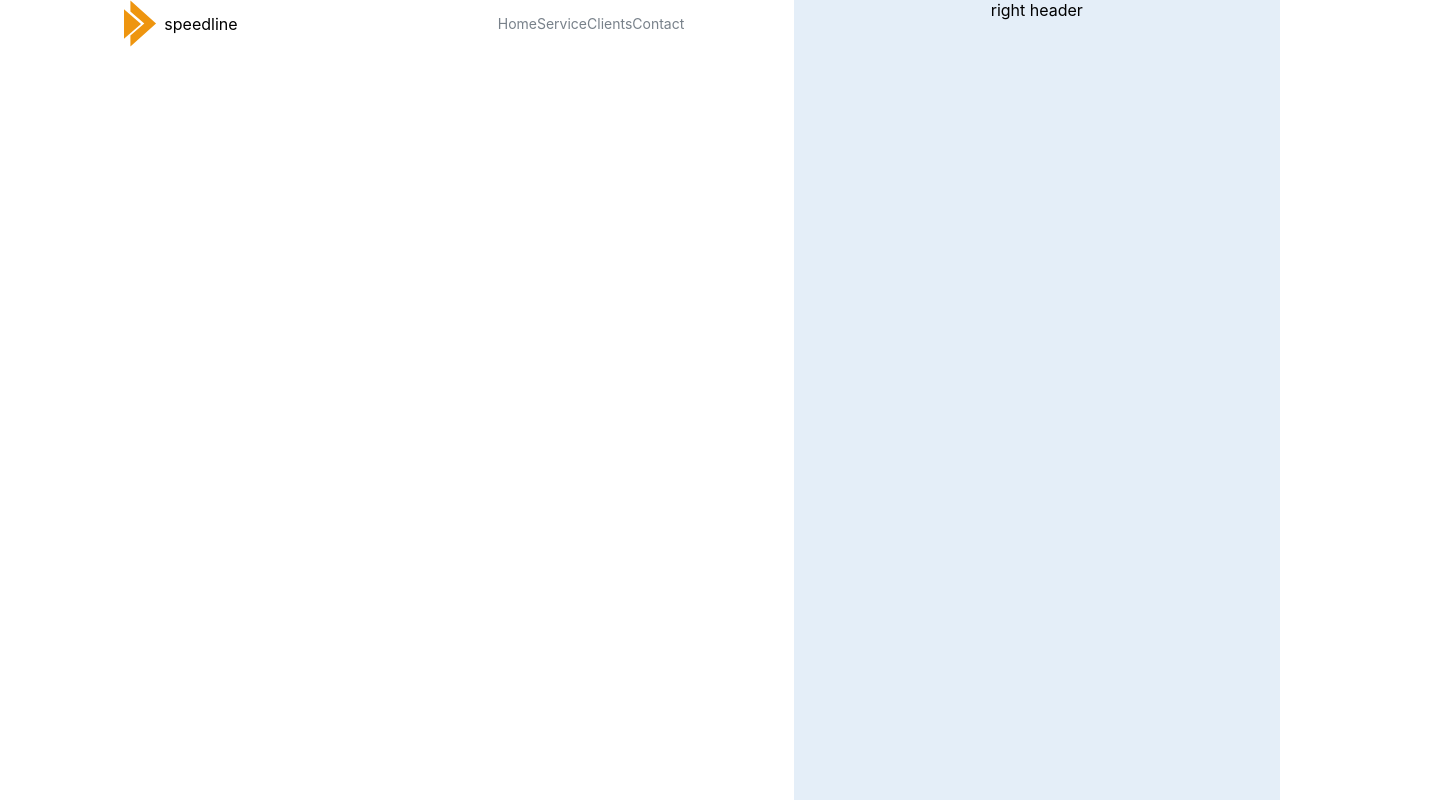
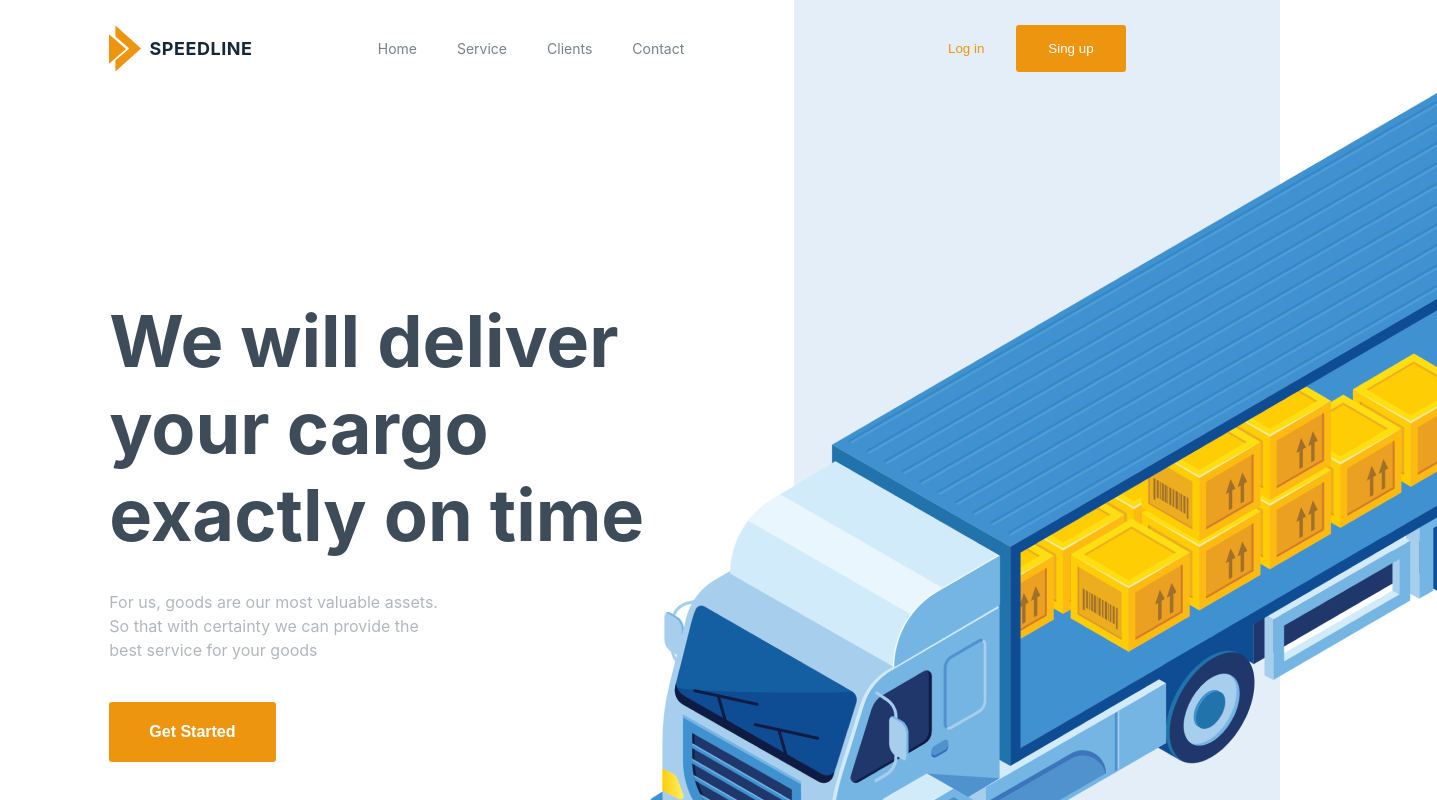
Before and after one commit to Avilov1/my-app, a React (Create React App) app: page / in a window 1280 px wide. Shown: the top 800 px of the page, 1437 px wide, since content can reach past the window. Built offline with nearby package versions, Linux system fonts and the light colour scheme; the HTML template or start-up script is replaced by a standard one.

Commit message:
ui home page is done

```diff
--- a/src/App.js
+++ b/src/App.js
@@ -1,5 +1,5 @@
 import './App.css';
-import {Home} from "./pages/Home/Home";
+import {Home} from "./shared/Home/Home";
 
 function App() {
   return (
--- /dev/null
+++ b/src/_variables.scss
@@ -0,0 +1,4 @@
+$white: #fff;
+$orange: #EE950F;
+$gray: rgba(62, 76, 89, 1);
+$darkGray: #3E4C59;
--- a/src/index.js
+++ b/src/index.js
@@ -1,6 +1,6 @@
 import React from 'react';
 import ReactDOM from 'react-dom';
-import './index.css';
+import './index.scss';
 import App from './App';
 import reportWebVitals from './reportWebVitals';
 
--- a/src/index.css
+++ b/src/index.scss
@@ -14,5 +14,6 @@ code {
 
 * {
   box-sizing: border-box;
-
+  margin: 0;
+  padding: 0;
 }
--- a/src/pages/Home/Home.jsx
+++ /dev/null
@@ -1,28 +0,0 @@
-import styles from './Home.module.scss'
-import {Logo} from "../../components/Logo/Logo";
-
-export const Home = () => {
-    const nav = ['Home', 'Service', 'Clients', 'Contact']
-
-    return (
-        <div className={styles.wrapper}>
-            <div className={styles.leftSide}>
-                <div className={styles.header}>
-                    <div className={styles.container}>
-                        <Logo />
-                        <div className={styles.navbar}>
-                            <ul className={styles.navList}>
-                                {nav.map(item => <li>{item}</li>)}
-                            </ul>
-                        </div>
-                    </div>
-                </div>
-            </div>
-            <div className={styles.rightSide}>
-                <div className={styles.header}>
-                    right header
-                </div>
-            </div>
-        </div>
-    )
-}
--- a/src/pages/Home/Home.module.scss
+++ /dev/null
@@ -1,50 +0,0 @@
-.wrapper {
-  max-width: 1600px;
-  height: 100%;
-  display: flex;
-  justify-content: center;
-  align-items: center;
-  margin: 0 auto;
-
-}
-
-.leftSide {
-  height: 100vh;
-  width: 62%;
-  background-color: #ffffff;
-  max-width: 995px;
-
-
-  .container {
-    width: 575px;
-    display: flex;
-    justify-content: space-between;
-
-    .navbar {
-      display: flex;
-      justify-content: center;
-      align-items: center;
-
-      .navList {
-        display: flex;
-        list-style: none;
-        font-size: 14px;
-        color: rgba(62, 76, 89, 0.7);
-      }
-    }
-  }
-}
-
-.rightSide {
-  height: 100vh;
-  width: 38%;
-  background-color: #E4EEF8;
-
-
-}
-
-.header {
-  display: flex;
-  justify-content: center;
-  align-items: center;
-}
--- /dev/null
+++ b/src/shared/Home/Home.jsx
@@ -0,0 +1,47 @@
+import styles from './Home.module.scss'
+import {Logo} from "../../ui/Logo/Logo";
+
+export const Home = () => {
+    const nav = ['Home', 'Service', 'Clients', 'Contact']
+
+    return (
+        <div className={styles.wrapper}>
+            <div className={styles.leftSide}>
+                <div className={styles.container}>
+                    <div className={styles.headerLeft}>
+                        <Logo />
+                        <div className={styles.navbar}>
+                            <ul>
+                                {nav.map(item => <li key={item}>{item}</li>)}
+                            </ul>
+                        </div>
+                    </div>
+                    <div className={styles.slogan}>
+                        We will deliver your cargo exactly on time
+                    </div>
+                    <div className={styles.valueCompany}>
+                        For us, goods are our most valuable assets. <br/>
+                        So that with certainty we can provide the <br/>
+                        best service for your goods
+                    </div>
+                    <button className={styles.startedBtn}>
+                        Get Started
+                    </button>
+                    <div className={styles.scrollDown}>
+                        <img src={"./img/scrollEclipse.svg"} alt={'scrollImage'}/>
+                        <span>Scroll down</span>
+                    </div>
+                </div>
+            </div>
+            <div className={styles.rightSide}>
+                <div className={styles.headerLeft}>
+                    <div className={styles.authorize}>
+                        <button className={styles.login}>Log in</button>
+                        <button className={styles.singUp}>Sing up</button>
+                    </div>
+                </div>
+            </div>
+            <img src={'./img/track1.png'} alt={'track'} className={styles.track}/>
+        </div>
+    )
+}
--- /dev/null
+++ b/src/shared/Home/Home.module.scss
@@ -0,0 +1,135 @@
+@import "src/_variables.scss";
+
+.wrapper {
+  max-width: 1600px;
+  display: flex;
+  justify-content: center;
+  align-items: center;
+  margin: 0 auto;
+
+  .track {
+    position: absolute;
+    left: 50.81%;
+    right: -13.94%;
+    top: 8.33%;
+    bottom: 11.39%;
+  }
+
+  .leftSide {
+    height: 1080px;
+    width: 62%;
+    background-color: $white;
+    max-width: 995px;
+    display: flex;
+    justify-content: center;
+    align-items: flex-start;
+
+    .container {
+      width: 575px;
+
+      .headerLeft {
+        width: 100%;
+        display: flex;
+        justify-content: space-between;
+        align-items: center;
+        margin-top: 25px;
+
+        .navbar {
+          display: flex;
+          justify-content: center;
+          align-items: center;
+
+          ul {
+            display: flex;
+            gap: 40px;
+            list-style: none;
+
+            li {
+              font-size: 14px;
+              color: $gray;
+              opacity: 0.7;
+            }
+          }
+        }
+      }
+
+      .slogan {
+        font-size: 72px;
+        font-weight: 700;
+        color: $darkGray;
+        margin-top: 225px;
+        line-height: 87px;
+      }
+
+      .valueCompany {
+        font-size: 16px;
+        line-height: 24px;
+        color: $gray;
+        opacity: 0.4;
+        margin-top: 32px;
+      }
+
+      .startedBtn {
+        font-weight: 600;
+        font-size: 16px;
+        line-height: 16px;
+        color: $white;
+        background-color: $orange;
+        border-radius: 3px;
+        border: none;
+        padding: 22px 40px;
+        margin-top: 40px;
+      }
+
+      .scrollDown {
+        display: flex;
+        align-items: center;
+        gap: 8px;
+        margin-top: 222px;
+        padding-bottom: 56px;
+
+        span {
+          font-size: 14px;
+          line-height: 14px;
+          color: $gray;
+          opacity: 0.7;
+        }
+      }
+    }
+  }
+
+  .rightSide {
+    height: 1080px;
+    width: 38%;
+    background-color: #E4EEF8;
+
+    .authorize {
+      display: flex;
+      justify-content: center;
+      align-items: center;
+      gap: 32px;
+      margin-top: 25px;
+
+      .headerRight {
+        width: 100vh;
+        display: flex;
+        justify-content: space-between;
+        align-items: center;
+      }
+
+      .login {
+        border: none;
+        background-color: transparent;
+        color: $orange;
+      }
+
+      .singUp {
+        border: none;
+        background-color: $orange;
+        color: $white;
+        border-radius: 3px;
+        padding: 16px 32px;
+      }
+    }
+  }
+}
--- a/src/components/Logo/Logo.module.scss
+++ b/src/ui/Logo/Logo.module.scss
@@ -10,6 +10,12 @@
   }
 
   span {
+    font-size: 18px;
+    font-weight: 700;
+    color: #152739;
     margin-left: 7px;
+    text-transform: uppercase;
+    letter-spacing: 0.03em;
+    line-height: 18px;
   }
 }
```
Also changed, not shown: public/img/scrollEclipse.svg (added), public/img/track1.png (added), src/ui/Logo/Logo.jsx (renamed from src/components/Logo/Logo.jsx).
